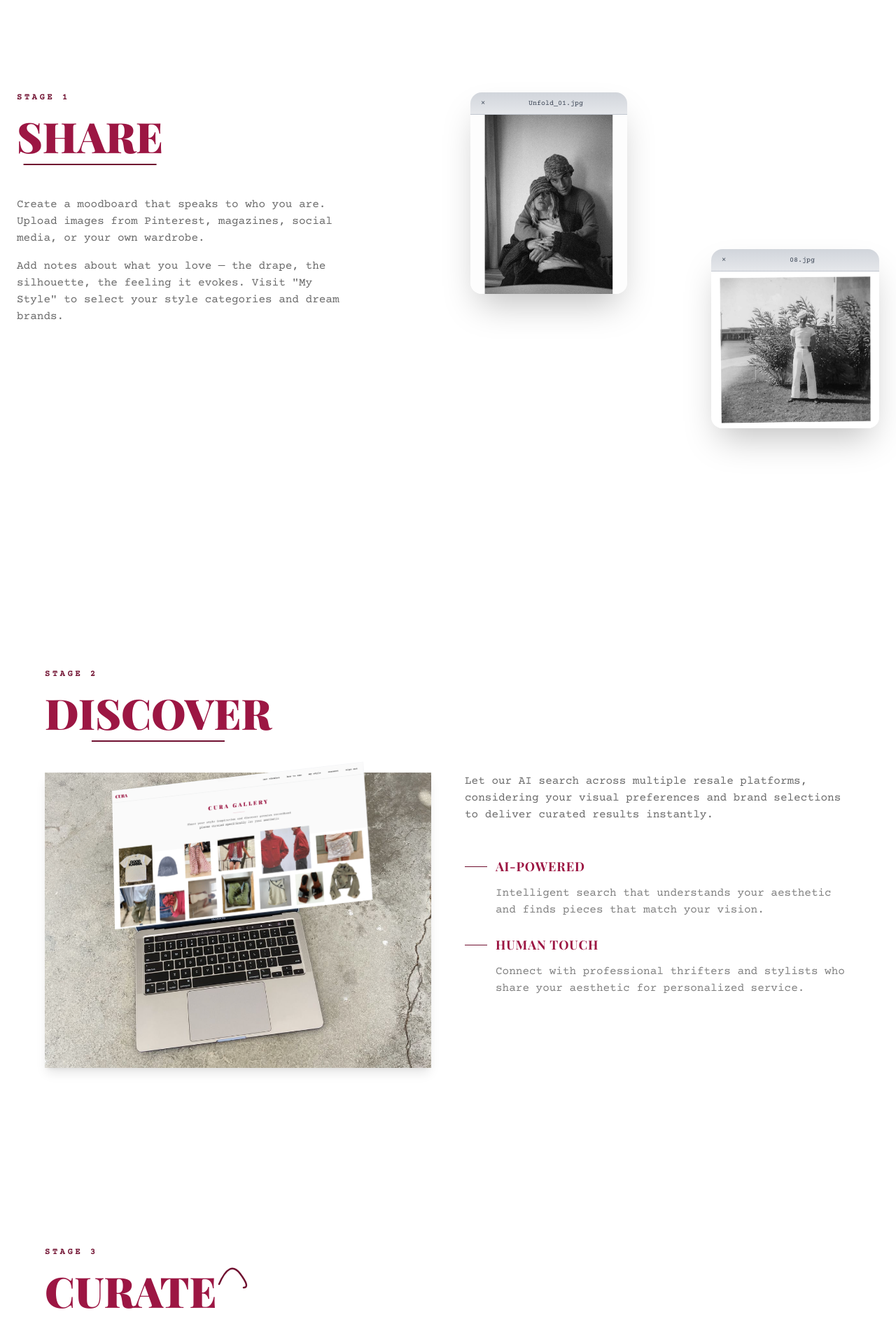
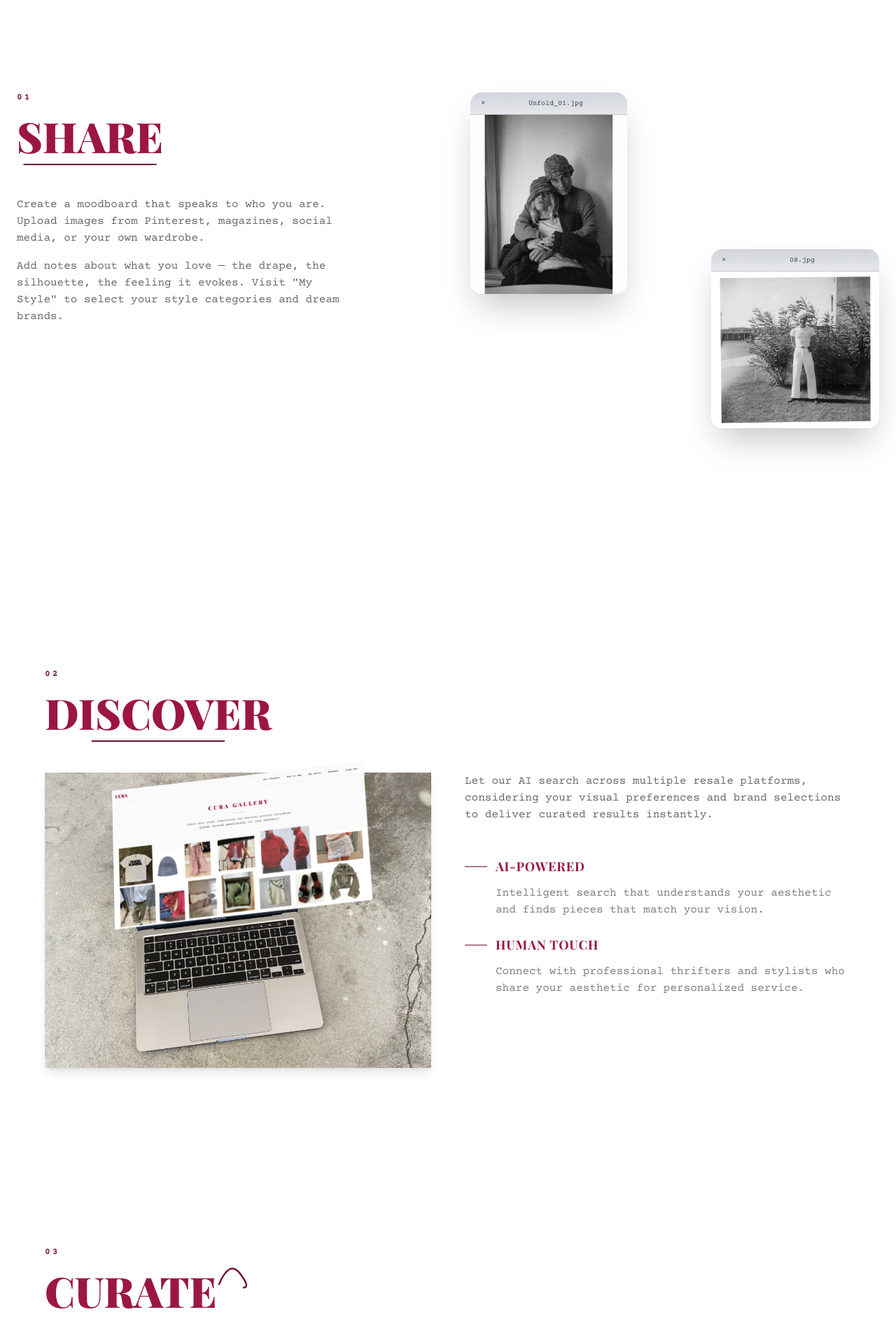
Before and after one commit to anniinakorkiakoski/moodboard-thrift, a React (Vite) app: page /how-to-use in a window 1280 px wide. Shown: the part 880-2792 px from the top of the page at 70% size. Built offline with nearby package versions, Linux system fonts and the light colour scheme; the HTML template or start-up script is replaced by a standard one.

Commit message:
Update step numbering

```diff
--- a/src/pages/HowToUse.tsx
+++ b/src/pages/HowToUse.tsx
@@ -96,7 +96,7 @@ export const HowToUse = () => {
               <div className="md:col-span-5 space-y-8">
                 <div>
                   <div className="text-xs font-bold text-burgundy uppercase tracking-[0.3em] mb-4">
-                    Stage 1
+                    01
                   </div>
                   <h2 className="text-6xl font-black text-primary mb-6 relative inline-block uppercase">
                     SHARE
@@ -160,7 +160,7 @@ export const HowToUse = () => {
             <div className="max-w-6xl mx-auto">
               <div className="mb-8">
                 <div className="text-xs font-bold text-burgundy uppercase tracking-[0.3em] mb-4">
-                  Stage 2
+                  02
                 </div>
                 <h2 className="text-6xl font-black text-primary mb-6 relative inline-block uppercase">
                   DISCOVER
@@ -238,7 +238,7 @@ export const HowToUse = () => {
               <div className="space-y-8">
                 <div>
                   <div className="text-xs font-bold text-burgundy uppercase tracking-[0.3em] mb-4">
-                    Stage 3
+                    03
                   </div>
                   <div className="relative inline-block">
                     <h2 className="text-6xl font-black text-primary uppercase">
```
